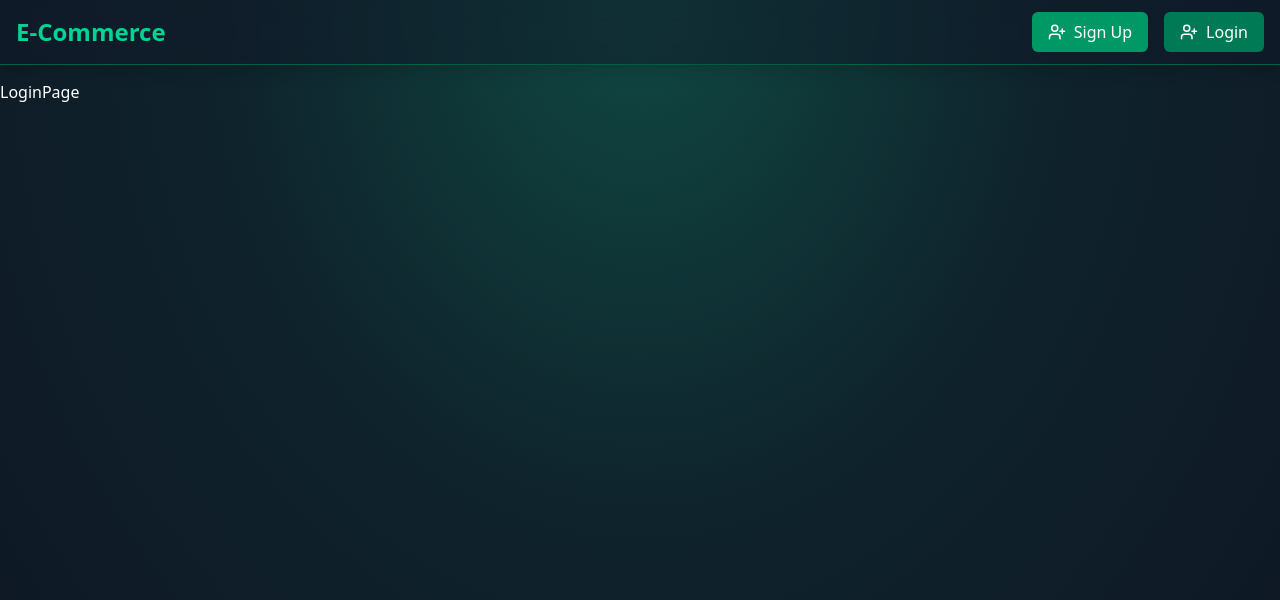
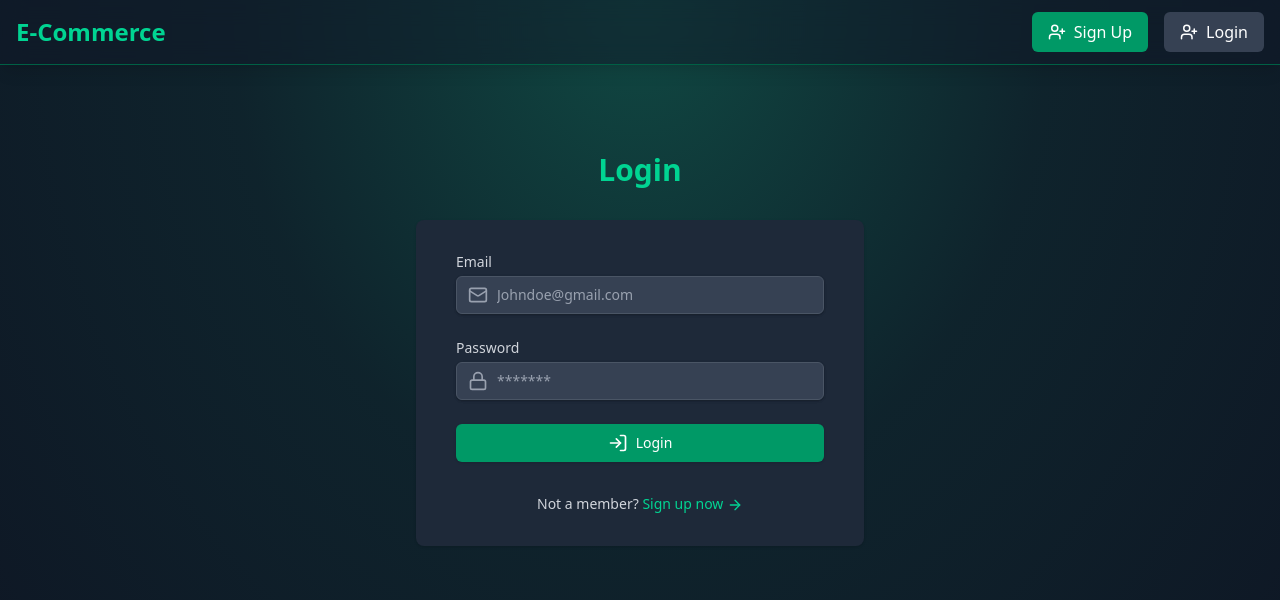
Before and after one commit to Mahmoud-Refaat07/Advanced-e-commerce-app, a React (Vite) app in the folder frontend/: page /login in a window 1280 px wide. Shown: the top 600 px of the page. Built offline with nearby package versions, Linux system fonts and the light colour scheme.

Commit message:
implemented login and refactoring

```diff
--- a/frontend/src/App.tsx
+++ b/frontend/src/App.tsx
@@ -1,4 +1,5 @@
 import { Route, Routes } from "react-router-dom";
+import { Toaster } from "react-hot-toast";
 
 // Pages
 import HomePage from "./pages/HomePage";
@@ -25,6 +26,7 @@ const App = () => {
           <Route path="/login" element={<LoginPage />} />
         </Routes>
       </div>
+      <Toaster />
     </div>
   );
 };
--- a/frontend/src/components/NavBar.tsx
+++ b/frontend/src/components/NavBar.tsx
@@ -72,7 +72,7 @@ const NavBar = () => {
                 </Link>
                 <Link
                   to={"/login"}
-                  className="bg-emerald-700 hover:bg-emerald-600 text-white py-2 px-4
+                  className="bg-gray-700 hover:bg-gray-600 text-white py-2 px-4
               rounded-md flex items-center transition duration-300 ease-in-out"
                 >
                   <UserPlus className="mr-2" size={18} />
--- a/frontend/src/pages/LoginPage.tsx
+++ b/frontend/src/pages/LoginPage.tsx
@@ -1,5 +1,109 @@
+import { ArrowRight, Loader, LogIn } from "lucide-react";
+import { Link, useNavigate } from "react-router-dom";
+import { useState } from "react";
+import { motion } from "framer-motion";
+import Input from "../components/Input";
+import useAuthStore from "../store/authStore";
+
 const LoginPage = () => {
-  return <div>LoginPage</div>;
+  const loading = false;
+  const [formData, setFormData] = useState({
+    email: "",
+    password: "",
+  });
+
+  const { user, login } = useAuthStore();
+  const navigate = useNavigate();
+
+  const handleSubmit = async (e: React.FormEvent<HTMLFormElement>) => {
+    e.preventDefault();
+    const api = await login(formData);
+    if (api.success) {
+      navigate("/");
+    }
+  };
+
+  return (
+    <div className="w-full flex flex-col justify-center py-12 sm:px-6 lg:px-8">
+      <motion.div
+        className="sm:mx-auto sm:w-full sm:max-w-md"
+        initial={{ opacity: 0, y: 20 }}
+        animate={{ opacity: 1, y: 0 }}
+        transition={{ duration: 0.8 }}
+      >
+        <h2 className="mt-6 text-3xl text-emerald-400 font-extrabold text-center ">
+          Login
+        </h2>
+      </motion.div>
+
+      <motion.div
+        className="mt-8 sm:mx-auto sm:w-full sm:max-w-md"
+        initial={{ opacity: 0, y: 20 }}
+        animate={{ opacity: 1, y: 0 }}
+        transition={{ duration: 0.2, delay: 0.3 }}
+      >
+        <div className="bg-gray-800 py-8 px-4 shadow sm:rounded-lg sm:px-10 ">
+          <form onSubmit={handleSubmit} className="space-y-6">
+            <Input
+              label="Email"
+              id="email"
+              type="email"
+              value={formData.email}
+              onChange={(e: React.ChangeEvent<HTMLInputElement>) =>
+                setFormData({ ...formData, email: e.target.value })
+              }
+              placeholder="Johndoe@gmail.com"
+              icon="email"
+            />
+            <Input
+              label="Password"
+              id="password"
+              type="password"
+              value={formData.password}
+              onChange={(e: React.ChangeEvent<HTMLInputElement>) =>
+                setFormData({ ...formData, password: e.target.value })
+              }
+              placeholder="*******"
+              icon="password"
+            />
+
+            <button
+              type="submit"
+              className="w-full flex justify-center py-2 px-4 border border-transparent
+							rounded-md shadow-sm text-sm font-medium text-white bg-emerald-600
+							 hover:bg-emerald-700 focus:outline-none focus:ring-2 focus:ring-offset-2
+							  focus:ring-emerald-500 transition duration-150 ease-in-out disabled:opacity-50 "
+              disabled={loading}
+            >
+              {loading ? (
+                <>
+                  <Loader
+                    className="mr-2 h-5 w-5 animate-spin"
+                    aria-hidden="true"
+                  />
+                  Loading...
+                </>
+              ) : (
+                <>
+                  <LogIn className="mr-2 h-5 w-5" aria-hidden="true" />
+                  Login
+                </>
+              )}
+            </button>
+          </form>
+          <p className="mt-8 text-center text-sm text-gray-300">
+            Not a member?{" "}
+            <Link
+              to="/signup"
+              className="text-meduim text-emerald-400 hover:text-emerald-300"
+            >
+              Sign up now <ArrowRight className="inline h-4 w-4" />
+            </Link>
+          </p>
+        </div>
+      </motion.div>
+    </div>
+  );
 };
 
 export default LoginPage;
--- a/frontend/src/pages/SignUpPage.tsx
+++ b/frontend/src/pages/SignUpPage.tsx
@@ -1,8 +1,9 @@
 import { UserPlus, ArrowRight, Loader } from "lucide-react";
-import { Link } from "react-router-dom";
+import { Link, useNavigate } from "react-router-dom";
 import { useState } from "react";
 import { motion } from "framer-motion";
 import Input from "../components/Input";
+import useAuthStore from "../store/authStore";
 
 const SignUpPage = () => {
   const loading = false;
@@ -13,8 +14,15 @@ const SignUpPage = () => {
     confirmPassword: "",
   });
 
-  const handleSubmit = (e: React.FormEvent<HTMLFormElement>) => {
+  const { user, signup } = useAuthStore();
+  const navigate = useNavigate();
+
+  const handleSubmit = async (e: React.FormEvent<HTMLFormElement>) => {
     e.preventDefault();
+    const api = await signup(formData);
+    if (api.success) {
+      navigate("/");
+    }
   };
 
   return (
@@ -57,7 +65,7 @@ const SignUpPage = () => {
               onChange={(e: React.ChangeEvent<HTMLInputElement>) =>
                 setFormData({ ...formData, email: e.target.value })
               }
-              placeholder="Johndoe@gmail.com"
+              placeholder="Johndoe@example.com"
               icon="email"
             />
             <Input
@@ -91,12 +99,13 @@ const SignUpPage = () => {
               disabled={loading}
             >
               {loading ? (
-                <Loader
-                  className="mr-2 h-5 w-5 animate-spin"
-                  aria-hidden="true"
-                >
+                <>
+                  <Loader
+                    className="mr-2 h-5 w-5 animate-spin"
+                    aria-hidden="true"
+                  />
                   Loading...
-                </Loader>
+                </>
               ) : (
                 <>
                   <UserPlus className="mr-2 h-5 w-5" aria-hidden="true" />
@@ -108,7 +117,7 @@ const SignUpPage = () => {
           <p className="mt-8 text-center text-sm text-gray-300">
             Already have an account?{" "}
             <Link
-              to="login"
+              to="/login"
               className="text-meduim text-emerald-400 hover:text-emerald-300"
             >
               Login Here <ArrowRight className="inline h-4 w-4" />
--- /dev/null
+++ b/frontend/src/store/authStore.js
@@ -0,0 +1,41 @@
+import { create } from "zustand";
+import axios from "axios";
+import toast from "react-hot-toast";
+
+const URI = "http://localhost:5000/api";
+
+const useAuthStore = create((set) => ({
+  user: null,
+  isLoading: null,
+
+  signup: async (data) => {
+    set({ isLoading: true });
+    try {
+      const response = await axios.post(`${URI}/auth/signup`, data);
+      set({ user: response.data, isLoading: false });
+      toast.success("User created successfully");
+      return { success: true };
+    } catch (error) {
+      console.log("Signup error", error.response.data.message);
+      toast.error(error.response.data.message);
+      return { success: false };
+    }
+  },
+
+  login: async (data) => {
+    set({ isLoading: true });
+
+    try {
+      const response = await axios.post(`${URI}/auth/login`, data);
+      set({ user: response.data, isLoading: false });
+      toast.success("User Logged successfully");
+      return { success: true };
+    } catch (error) {
+      console.log("Login failed:", error.response.data.message);
+      toast.error(error.response.data.message);
+      return { success: false };
+    }
+  },
+}));
+
+export default useAuthStore;
```
